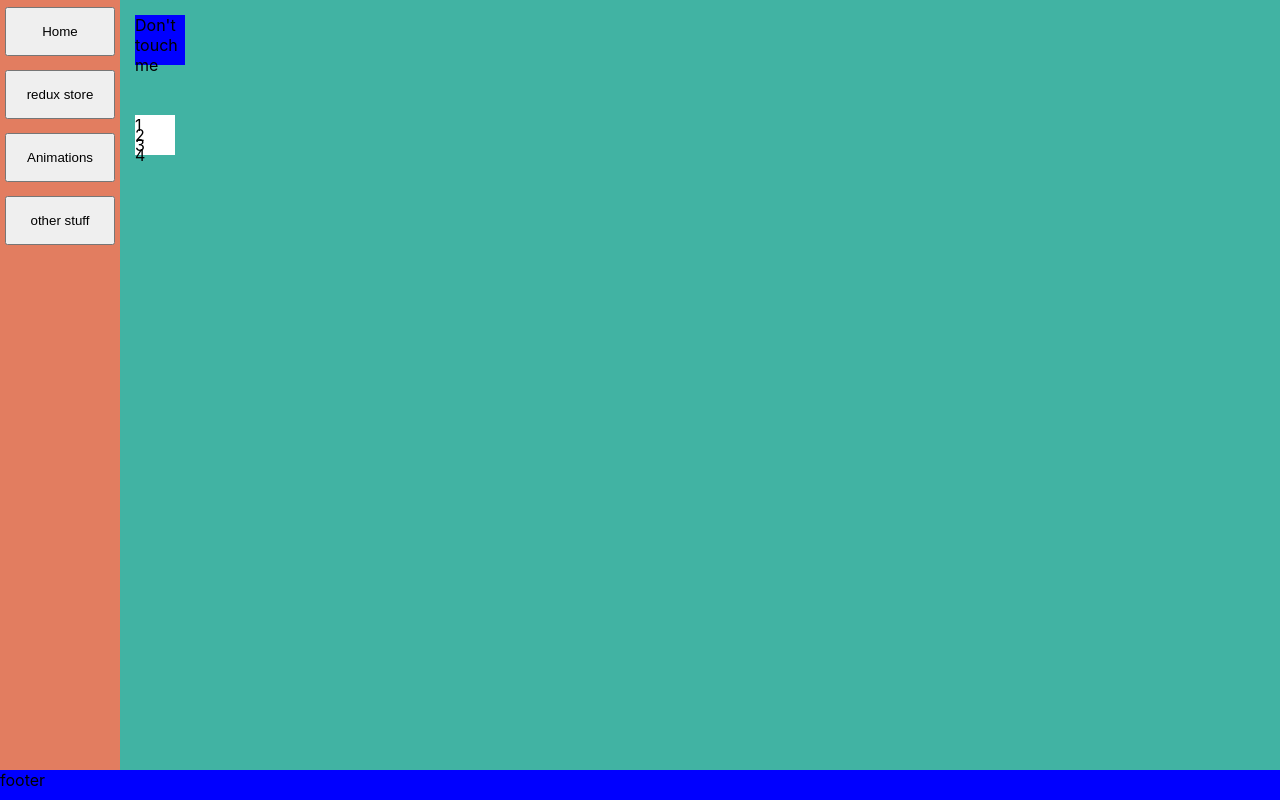
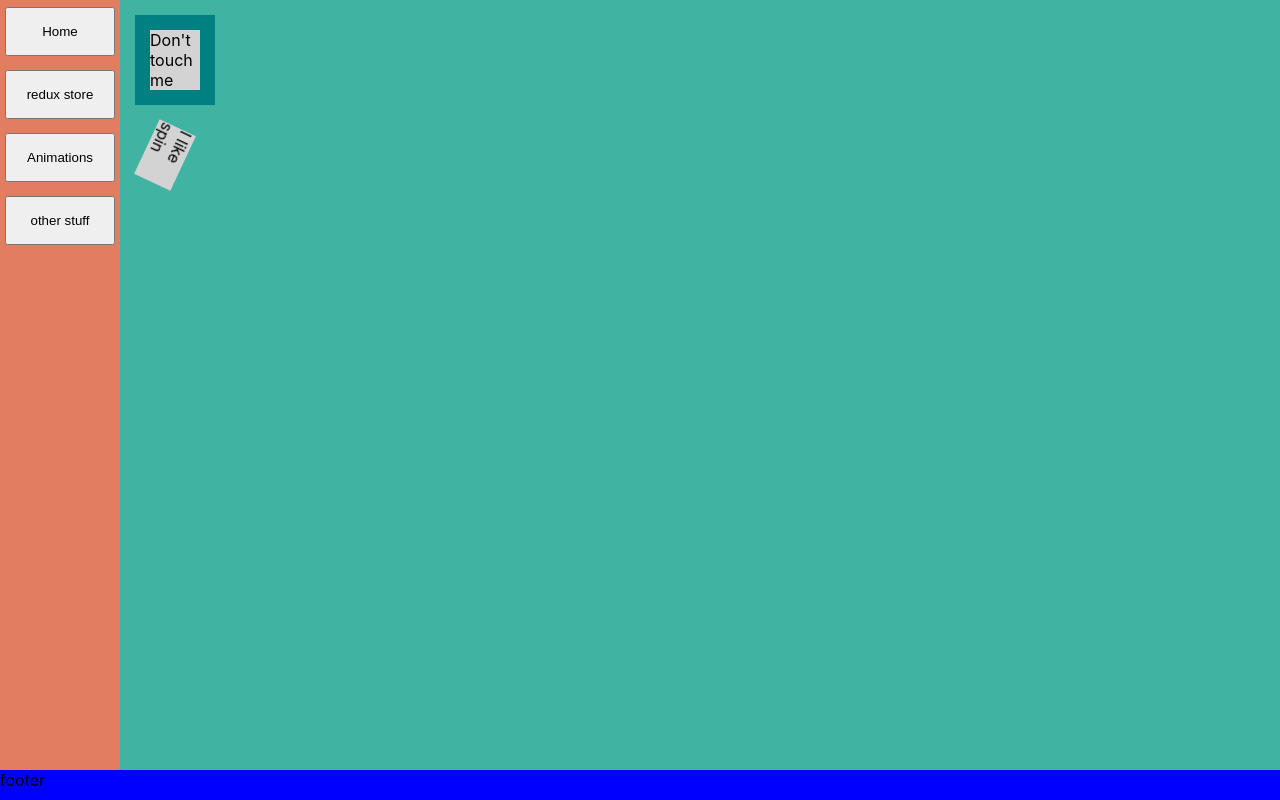
Before and after one commit to dancrump1/project1-2021, a React (Create React App) app: page / in a window 1280 px wide. Both pictures are taken after a click on the button "Animations". Built offline with nearby package versions, Linux system fonts and the light colour scheme.

Commit message:
Get rid of random square and add something that just spins
Should have been able to add more Framer stuff here but couldn't focus

```diff
--- a/src/AnimationsDemonstration.js
+++ b/src/AnimationsDemonstration.js
@@ -9,8 +9,10 @@ const AnimationsDemonstration = () => {
         <motion.div
           style={{
             width: "50px",
-            height: "50px",
-            backgroundColor: "blue",
+            height: "60px",
+            backgroundColor: "lightgrey",
+            border: "15px solid teal",
+            overflow: "hidden",
           }}
           whileHover={{ x: "500px" }}
           transition={{ type: "tween" }}
@@ -18,68 +20,17 @@ const AnimationsDemonstration = () => {
           Don't touch me
         </motion.div>
 
-        <AnimateSharedLayout>
-          <motion.div
-            style={{
-              background: "white",
-              width: "40px",
-              height: "40px",
-              marginTop: "50px",
-              display: "grid",
-              gridTemplateAreas: `'1 2''3 4'`,
-            }}
-            layout
-          >
-            <motion.div
-              style={{
-                width: "10px",
-                height: "10px",
-                gridArea: "1",
-              }}
-              whileHover={{ x: "500px" }}
-              transition={{ type: "tween" }}
-              layout
-            >
-              1
-            </motion.div>
-            <motion.div
-              style={{
-                width: "10px",
-                height: "10px",
-                gridArea: "2",
-              }}
-              whileHover={{ x: "500px" }}
-              transition={{ type: "tween" }}
-              layout
-            >
-              2
-            </motion.div>
-            <motion.div
-              style={{
-                width: "10px",
-                height: "10px",
-                gridArea: "3",
-              }}
-              whileHover={{ x: "500px" }}
-              transition={{ type: "tween" }}
-              layout
-            >
-              3
-            </motion.div>
-            <motion.div
-              style={{
-                width: "10px",
-                height: "10px",
-                gridArea: "4",
-              }}
-              whileHover={{ x: "500px" }}
-              transition={{ type: "tween" }}
-              layout
-            >
-              4
-            </motion.div>
-          </motion.div>
-        </AnimateSharedLayout>
+        <motion.div
+          animate={{ rotate: 360 }}
+          transition={{ duration: 2, repeat: Infinity }}
+          style={{
+            width: "60px",
+            marginTop: "30px",
+            backgroundColor: "lightgrey",
+          }}
+        >
+          I like spin
+        </motion.div>
       </section>
     </div>
   );
```
